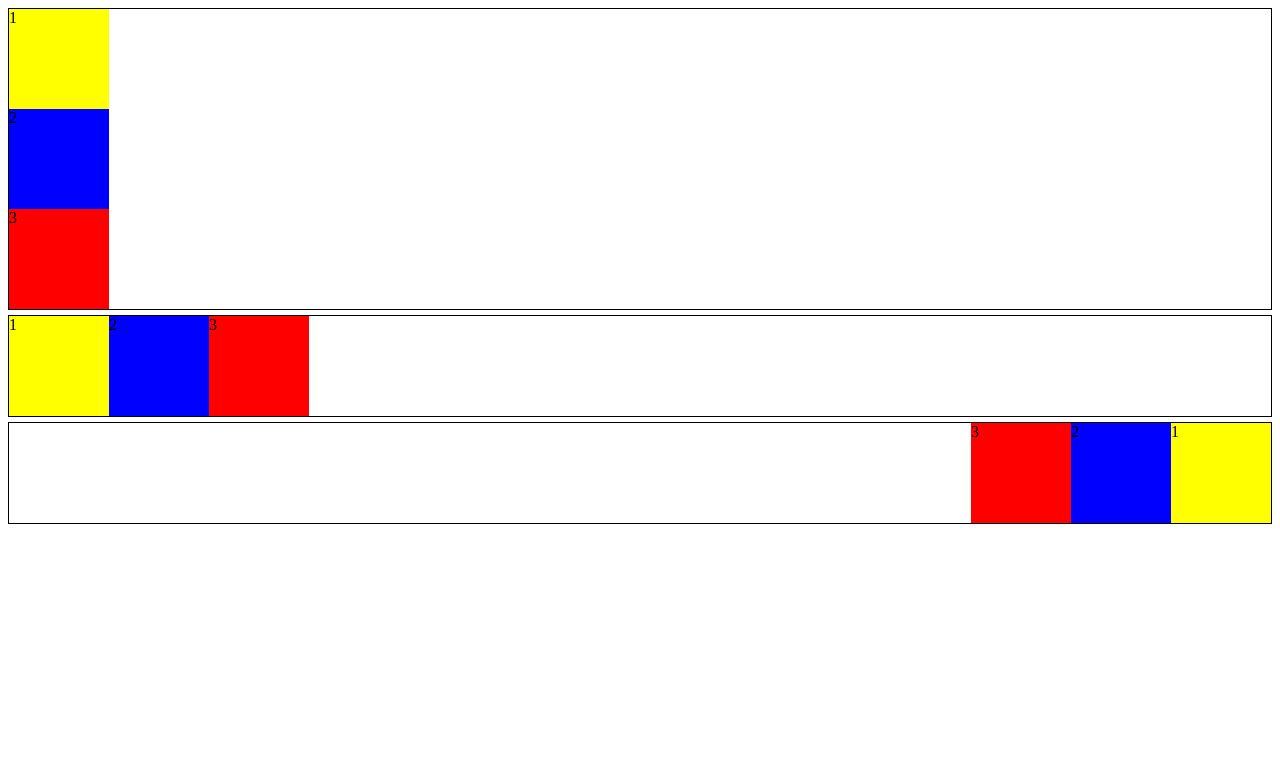
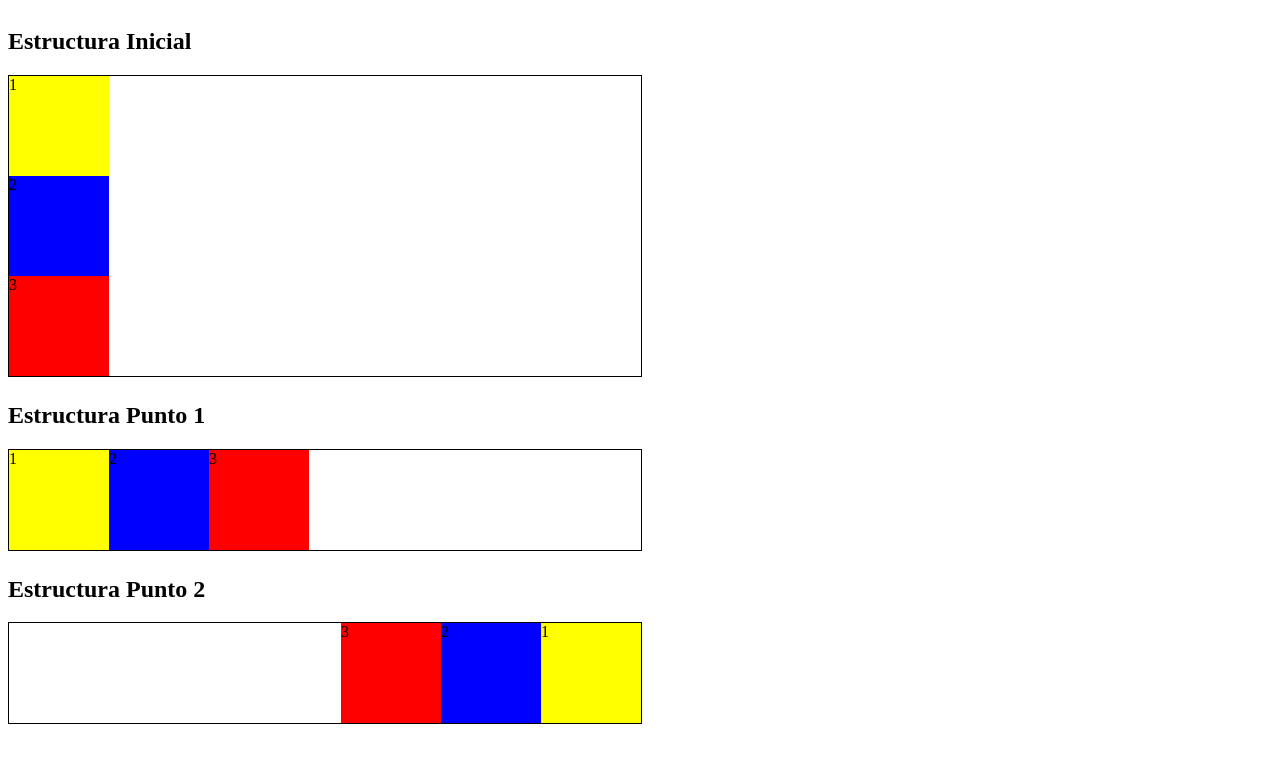
Before and after one commit to FiorellaQA/Banderas, a plain HTML site: page index.html in a window 1280 px wide. Drawn offline with Linux system fonts and the light colour scheme.

Commit message:
Poniendo titulos a cada ejercicio

```diff
--- a/index.html
+++ b/index.html
@@ -7,17 +7,20 @@
 	<link rel="stylesheet" href="main.css">
 	<title>Bandera | Fiorella Quispe</title>
 </head>
-<body>
+<body class="flex-container">
+	<h2>Estructura Inicial</h2>
 	<section class="estructuraInicial">
 		<div class="amarillo">1</div>
 		<div class="azul">2</div>
 		<div class="rojo">3</div>
 	</section>
+	<h2>Estructura Punto 1</h2>
 	<section class="punto1">
 		<div class="amarillo">1</div>
 		<div class="azul">2</div>
 		<div class="rojo">3</div>
 	</section>
+	<h2>Estructura Punto 2</h2>
 	<section class="punto2">
 		<div class="amarillo">1</div>
 		<div class="azul">2</div>
--- a/main.css
+++ b/main.css
@@ -1,4 +1,9 @@
+body.flex-container{
+	display:flex;
+	flex-direction: column;
+}
 section{
+	width: 50%;
 	border:1px solid black;
 	overflow: auto;
 	margin-bottom: 5px;
```
